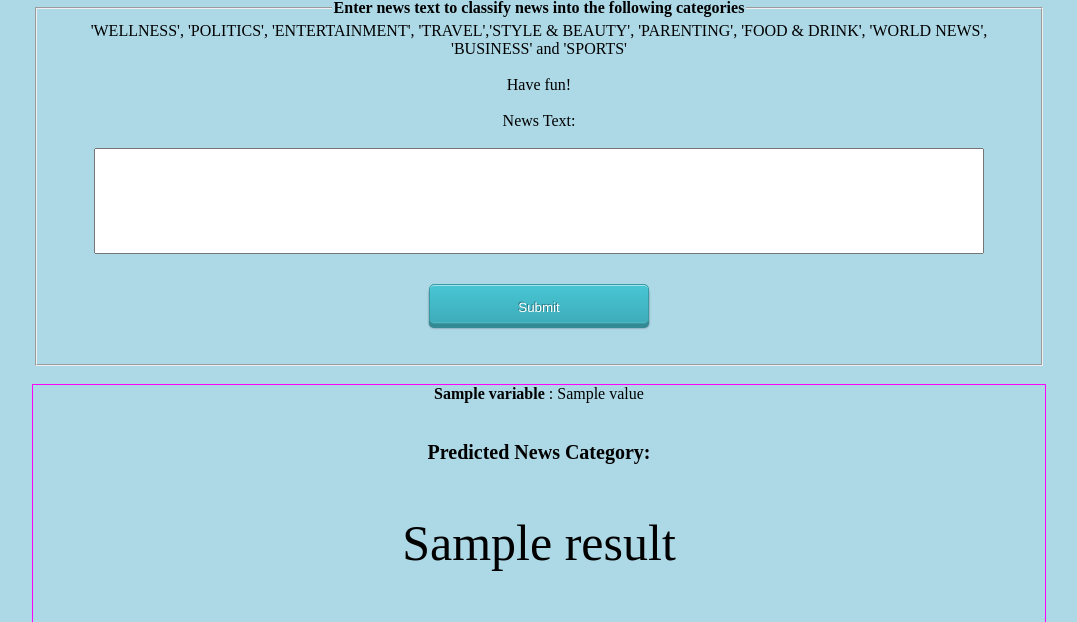
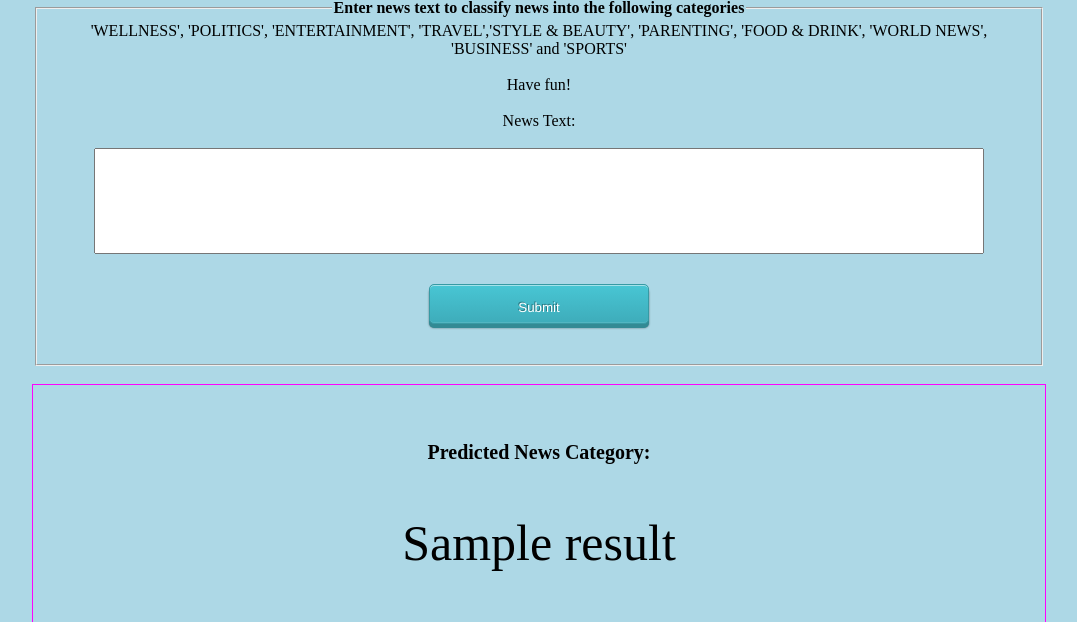
Before and after one commit to Sapyshev/news_category_webapp_with_model_training, a Flask app: template news_category_classifier_webapp/templates/main.html in a window 1280 px wide. Shown: the part 81-703 px from the top of the page, without its empty margins (101-1178 px from the left). Run offline with Flask 2, Linux system fonts and the light colour scheme; the template is opened without the code that fills it: most values are stand-ins (such as "Sample title", 1, 10 or a date in 2020); parts of the project's set-up code (start-up, migrations or seed data) failed here and were passed over.

Commit message:
Update main.html

```diff
--- a/news_category_classifier_webapp/templates/main.html
+++ b/news_category_classifier_webapp/templates/main.html
@@ -100,7 +100,6 @@ body {
     background-image:-o-linear-gradient(top, #3EACBA, #48C6D4);
     background-image:linear-gradient(top, #3EACBA, #48C6D4);
 }
-
 </style>
 <head>
     <title>Bohmian's News Category Classifier</title>
@@ -125,14 +124,9 @@ body {
 </center>
 <br>
 <div class="result" align="center">
-    {% if result %}
-        {% for variable, value in original_input.items() %}
-            <b>{{ variable }}</b> : {{ value }}
-        {% endfor %}
         <br>
         <br> <p style="font-size:20px"><b>Predicted News Category: </b></p>
            <p style="font-size:50px">{{ result }}</p>
-    {% endif %}
 </div>
 
 <script>
```
